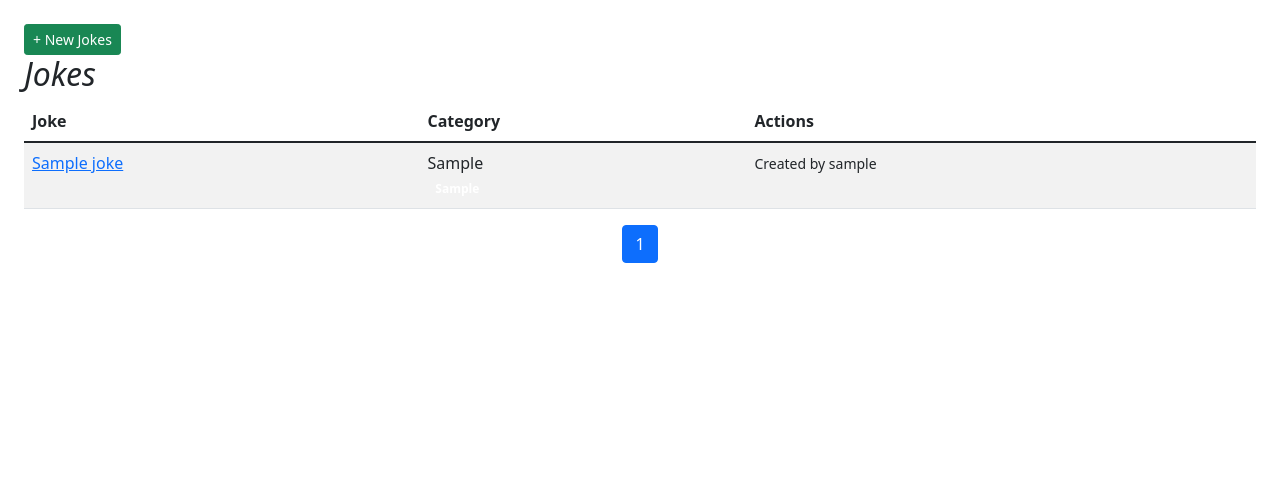
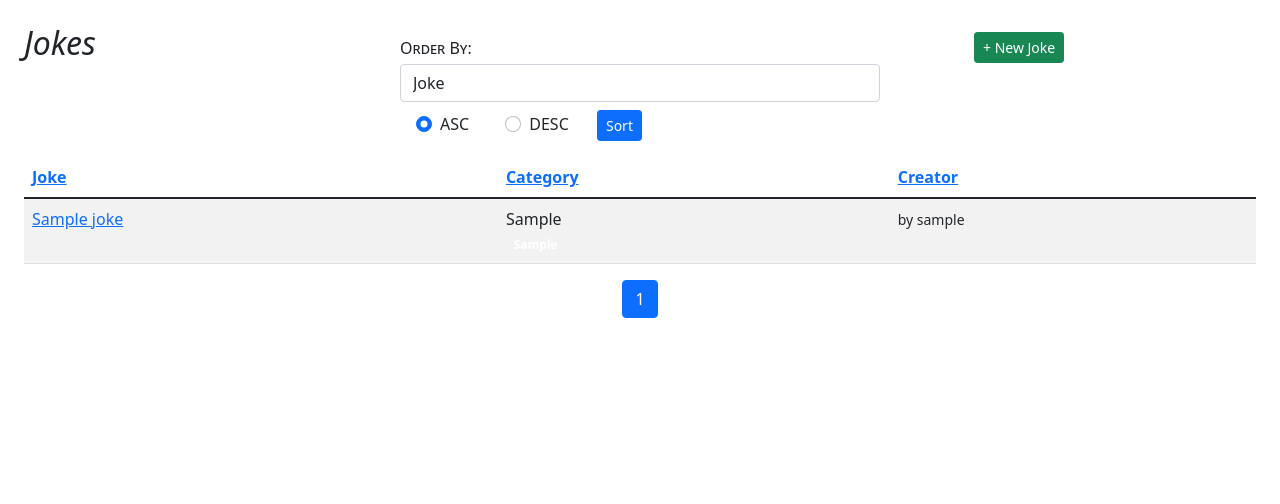
Before and after one commit to andres777-stack/djangokokes.com, a Django app: page /jokes/?order=joke&direction=asc in a window 1280 px wide. Shown: the part 65-569 px from the top of the page. Run offline with Django 4.2, Linux system fonts and the light colour scheme; tables that the repository leaves empty hold one stand-in row (values such as "Sample post"); parts of the project's set-up code (start-up, migrations or seed data) failed here and were passed over.

Commit message:
adding ordering form and pagination

```diff
--- a/jokes/views.py
+++ b/jokes/views.py
@@ -14,6 +14,56 @@ from .models import Joke, JokeVote
 class JokeListView(ListView):
     model = Joke
     paginate_by = 10
+
+    def get_context_data(self, **kwargs):
+        context = super().get_context_data(**kwargs)
+
+        order_fields, order_key, direction = self.get_order_settings()
+
+        context['order'] = order_key
+        context['direction'] = direction
+
+        # get all but the last order key, which is 'default'
+        context['order_fields'] = list(order_fields.keys())[:-1]
+
+        return context
+
+    def get_ordering(self):
+        order_fields, order_key, direction = self.get_order_settings()
+
+        ordering = order_fields[order_key]
+
+        # if direction is 'desc' or is invalid use descending order
+        if direction != 'asc':
+            ordering = '-' + ordering
+
+        return ordering
+
+    def get_order_settings(self):
+        order_fields = self.get_order_fields()
+        default_order_key = order_fields['default_key']
+        order_key = self.request.GET.get('order', default_order_key)
+        direction = self.request.GET.get('direction', 'desc')
+
+        # If order_key is invalid, use default
+        if order_key not in order_fields:
+            order_key = default_order_key
+
+        return (order_fields, order_key, direction)
+
+
+    def get_order_fields(self):
+        # Returns a dict mapping friendly names to field names and lookups.
+        return {
+            'joke': 'question',
+            'category': 'category__category',
+            'creator': 'user__username',
+            'created': 'created',
+            'updated': 'updated',
+            'default_key': 'updated'
+        }
+
+
 
 class JokeDetailView(DetailView):
     model = Joke
--- a/templates/jokes/joke_list.html
+++ b/templates/jokes/joke_list.html
@@ -1,55 +1,102 @@
-{% extends '_base.html' %}
-{% block title %} Jokes {% endblock %}
+{% extends "_base.html" %}
 
+{% block title %}Jokes{% endblock %}
 {% block main %}
+  <div class="row">
+    <div class="col-12 col-md-2 col-lg-3">
+      <h2>Jokes</h2>
+    </div>
+    <div class="col-12 col-md-8 col-lg-6">
+      <form class="form-inline my-2 mx-auto" style="max-width: 30rem;">
+        <label class="my-1 mr-2" for="order">Order By:</label>
+        <select class="form-control mr-sm-2" name="order" id="order">
+          {% for field in order_fields %}
+            <option value="{{ field }}"
+              {% if order == field %}selected{% endif %}
+            >{{ field|title }}</option>
+          {% endfor %}
+        </select>
+        <div class="form-check form-check-inline">
+          <input class="form-check-input" type="radio" name="direction"
+            id="asc" value="asc"
+            {% if direction == 'asc' %}checked{% endif %}
+          >
+          <label class="form-check-label" for="asc">ASC</label>
+        </div>
+        <div class="form-check form-check-inline">
+          <input class="form-check-input" type="radio" name="direction"
+            id="desc" value="desc"
+            {% if direction == 'desc' %}checked{% endif %}
+          >
+          <label class="form-check-label" for="desc">DESC</label>
+        </div>
+        <button class="btn btn-primary btn-sm m-2" type="submit">
+          Sort
+        </button>
+      </form>
+    </div>
+    <div class="col-12 col-md-2 col-lg-3 text-right">
+      <a class="btn btn-success btn-sm m-2" href="{% url 'jokes:create' %}">
+        + New Joke
+      </a>
+    </div>
+  </div>
 
-<a class="btn btn-success btn-sm float-right" href="{% url 'jokes:create' %}"> + New Jokes</a>
-
-<h2>Jokes</h2>
   <div class="table-responsive">
-    <table class="table table-striped" style="min-width:50px">
+    <table class="table table-striped" style="min-width: 500px">
       <thead>
+        {% with order=request.GET.order dir=request.GET.direction %}
           <tr>
-                <th>Joke</th>
-                <th>Category</th>
-                <th>Actions</th>
+            {% if order == 'joke' and dir == 'asc' %}
+              <th><a href="?order=joke&direction=desc">Joke</a></th>
+            {% else %}
+              <th><a href="?order=joke&direction=asc">Joke</a></th>
+            {% endif %}
+            {% if order == 'category' and dir == 'asc' %}
+              <th><a href="?order=category&direction=desc">Category</a></th>
+            {% else %}
+              <th><a href="?order=category&direction=asc">Category</a></th>
+            {% endif %}
+            {% if order == 'creator' and dir == 'asc' %}
+              <th><a href="?order=creator&direction=desc">Creator</a></th>
+            {% else %}
+              <th><a href="?order=creator&direction=asc">Creator</a></th>
+            {% endif %}
           </tr>
+        {% endwith %}
       </thead>
       <tbody>
         {% for joke in joke_list %}
           <tr>
-                <td><a href="{{joke.get_absolute_url}}">{{joke.question}}</a></td>
-                <td>{{joke.category.category}}<br>
+            <td>
+              <a href="{{ joke.get_absolute_url }}">{{ joke.question }}</a>
+            </td>
+            <td>
+              {{ joke.category.category }}<br>
               {% for tag in joke.tags.all %}
-                <span class="badge badge-pill badge-secondary">{{tag.tag}}</span>
-                {%endfor%}
+                <span class="badge badge-pill badge-secondary">
+                  {{ tag.tag }}
+                </span>
+              {% endfor %}
             </td>
-                {% if user == joke.user %}
             <td>
-                    <a href="{% url 'jokes:update' joke.slug%}"><i class="fa fa-pencil" aria-hidden="true"></i></a>
-                    <a href="{% url 'jokes:delete' joke.slug %}"><i class="fa fa-trash" aria-hidden="true"></i></a>
+              {% if request.user == joke.user %}
+                <a href="{% url 'jokes:update' joke.slug %}">
+                  <i class="fas fa-pencil-alt"></i>
+                </a>
+                <a href="{% url 'jokes:delete' joke.slug %}">
+                  <i class="far fa-trash-alt"></i>
+                </a>
+              {% else %}
+                <small>
+                  by {{ joke.user.username }}
+                </small>
+              {% endif %}
             </td>
-                {%else%}
-                <td>
-                    <small>Created by {{joke.user.username}}</small>
-                </td>
-                {%endif%}
           </tr>
-            {%endfor%}
+        {% endfor %}
       </tbody>
-
     </table>
-
   </div>
-<!--
-<ul class="list-group list-group-flush mb-3">
-{% for joke in joke_list %}
-<li class="list-group-item"><a href="{{ joke.get_absolute_url }}">{{ joke.question }}</a>
-<a href="{% url 'jokes:update' joke.slug %}" class="btn btn-info btn-sm float-right mr-2">Update</a>
-<a href="{% url 'jokes:delete' joke.slug %}" class="btn btn-danger btn-sm float-right mr-2">Delete</a>
-</li>
-{% endfor %}
-</ul>
--->
   {% include 'includes/pagination.html' %}
 {% endblock %}
```
Lines whose indentation alone changed are shown as unchanged.
